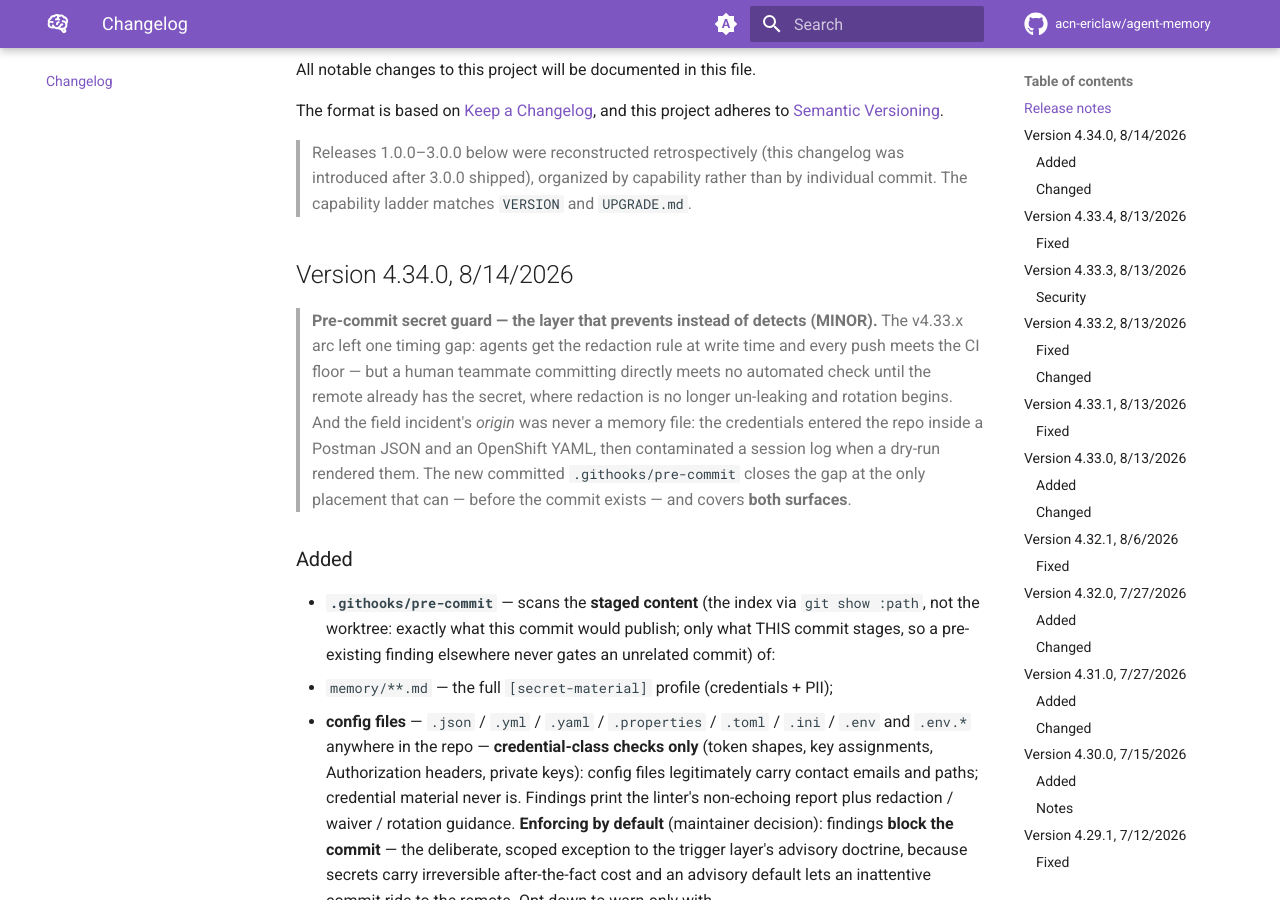
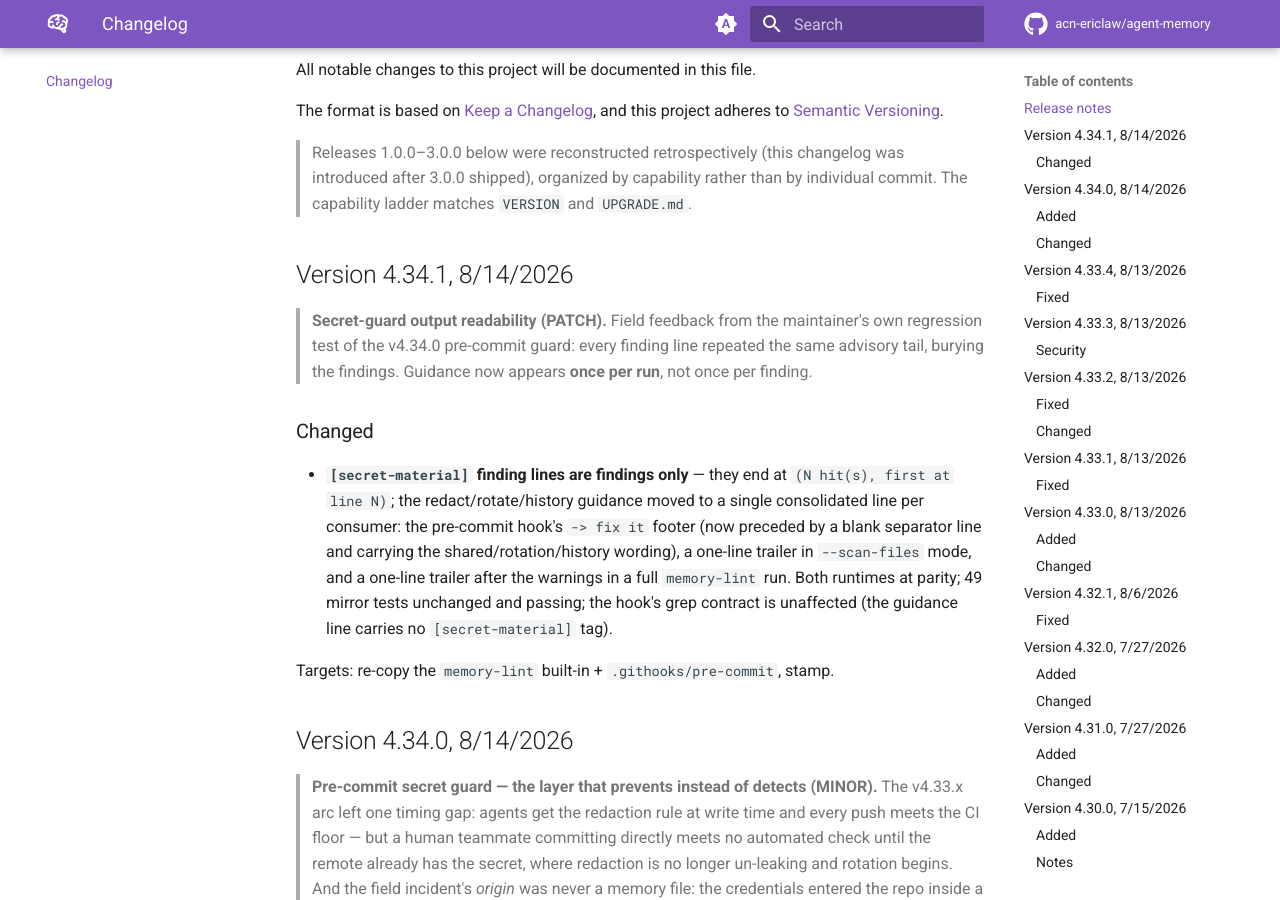
Before and after one commit to acn-ericlaw/agent-memory, an MkDocs documentation site: the page built from docs/changelog.md, in a window 1280 px wide and 900 px high, scrolled down 222 px. Built offline with MkDocs 1.6.1 and Material for MkDocs 9.7.7, drawn with Linux system fonts in a browser that asks for light colours; comment, search, counter and statistics services are not loaded.

Commit message:
fix(hooks): secret-guard output readability — guidance once per run (v4.34.1)
Field feedback from the maintainer's regression test of the enforcing guard
(which blocked correctly): every [secret-material] finding line repeated the
same advisory tail, burying the findings. Finding lines now end at
"(N hit(s), first at line N)"; the redact/rotate/history guidance appears
once per run — in the pre-commit hook's "-> fix it" footer (blank separator
line added, shared/rotation/history wording folded in), as a single trailer
in --scan-files mode, and as a single trailer after warnings in a full lint
run. The guidance line carries no [secret-material] tag, so the hook and CI
grep contracts are unchanged. Output-format only; both runtimes at parity;
49 mirror tests unchanged and passing.

Co-Authored-By: Claude Code <noreply@anthropic.com>

```diff
--- a/CHANGELOG.md
+++ b/CHANGELOG.md
@@ -10,6 +10,24 @@ and this project adheres to [Semantic Versioning](https://semver.org/spec/v2.0.0
 > Releases 1.0.0–3.0.0 below were reconstructed retrospectively (this changelog was
 > introduced after 3.0.0 shipped), organized by capability rather than by individual
 > commit. The capability ladder matches `VERSION` and `UPGRADE.md`.
+
+## Version 4.34.1, 8/14/2026
+
+> **Secret-guard output readability (PATCH).** Field feedback from the maintainer's own
+> regression test of the v4.34.0 pre-commit guard: every finding line repeated the same
+> advisory tail, burying the findings. Guidance now appears **once per run**, not once per
+> finding.
+
+### Changed
+- **`[secret-material]` finding lines are findings only** — they end at
+  `(N hit(s), first at line N)`; the redact/rotate/history guidance moved to a single
+  consolidated line per consumer: the pre-commit hook's `-> fix it` footer (now preceded by a
+  blank separator line and carrying the shared/rotation/history wording), a one-line trailer
+  in `--scan-files` mode, and a one-line trailer after the warnings in a full `memory-lint`
+  run. Both runtimes at parity; 49 mirror tests unchanged and passing; the hook's grep
+  contract is unaffected (the guidance line carries no `[secret-material]` tag).
+
+Targets: re-copy the `memory-lint` built-in + `.githooks/pre-commit`, stamp.
 
 ## Version 4.34.0, 8/14/2026
 
```
Also changed, not shown: README.md (+2 -2 lines), UPGRADE.md (+24 -0 lines), 4 other files.
